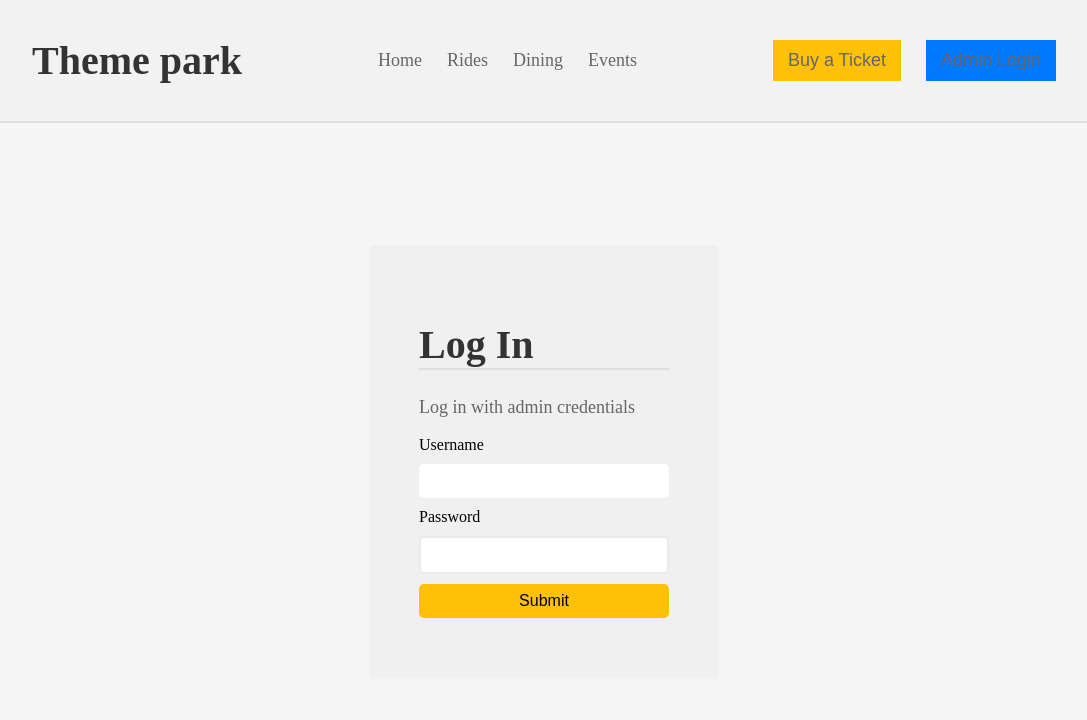
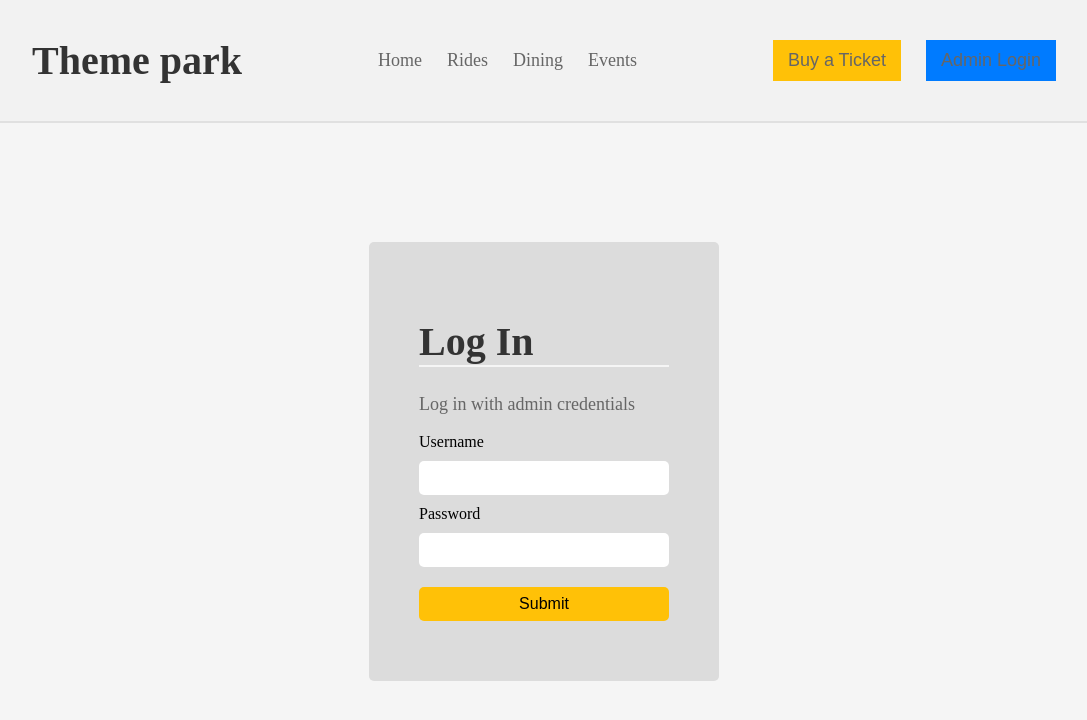
Before and after one commit to zzLinie/themepark, a React (Vite) app in the folder frontend/: page /admin in a window 1280 px wide. Shown: the top 720 px of the page, without its empty margins (96-1183 px from the left). Built offline with nearby package versions, Linux system fonts and the light colour scheme.

Commit message:
minor css changes

```diff
--- a/frontend/src/components/header.css
+++ b/frontend/src/components/header.css
@@ -15,6 +15,3 @@
   display: flex;
   gap: 25px;
 }
-.form-container h1 {
-  border-bottom: 2px solid var(--borderColor);
-}
--- a/frontend/src/pages/adminLogin.css
+++ b/frontend/src/pages/adminLogin.css
@@ -13,10 +13,14 @@
 }
 .form-container {
   width: 250px;
-  background-color: #f0f0f0;
+  background-color: #dcdcdc;
   padding: 50px;
   border-radius: 5px;
 }
+.form-container h1 {
+  border-bottom: 2px solid var(--backgroundColor);
+}
+
 input {
   display: block;
   margin: 10px 0;
@@ -31,10 +35,7 @@ input {
 }
 
 input[type="submit"] {
+  margin-top: 20px;
   border: none;
   background-color: var(--warningColor);
 }
-input[type="password"],
-input[type="email"] {
-  border: 2px solid rgba(81, 38, 38, 0.1);
-}
```
